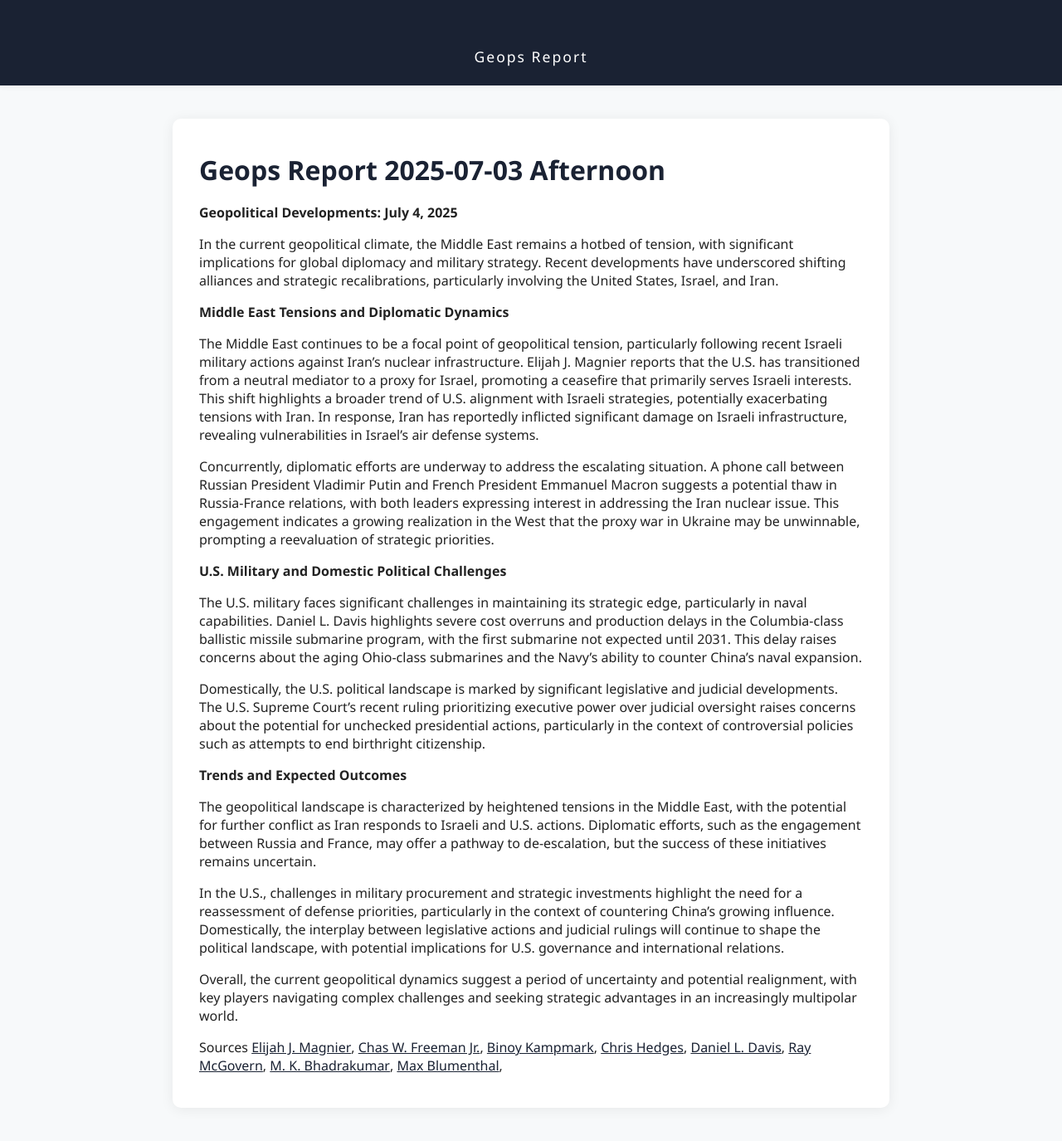
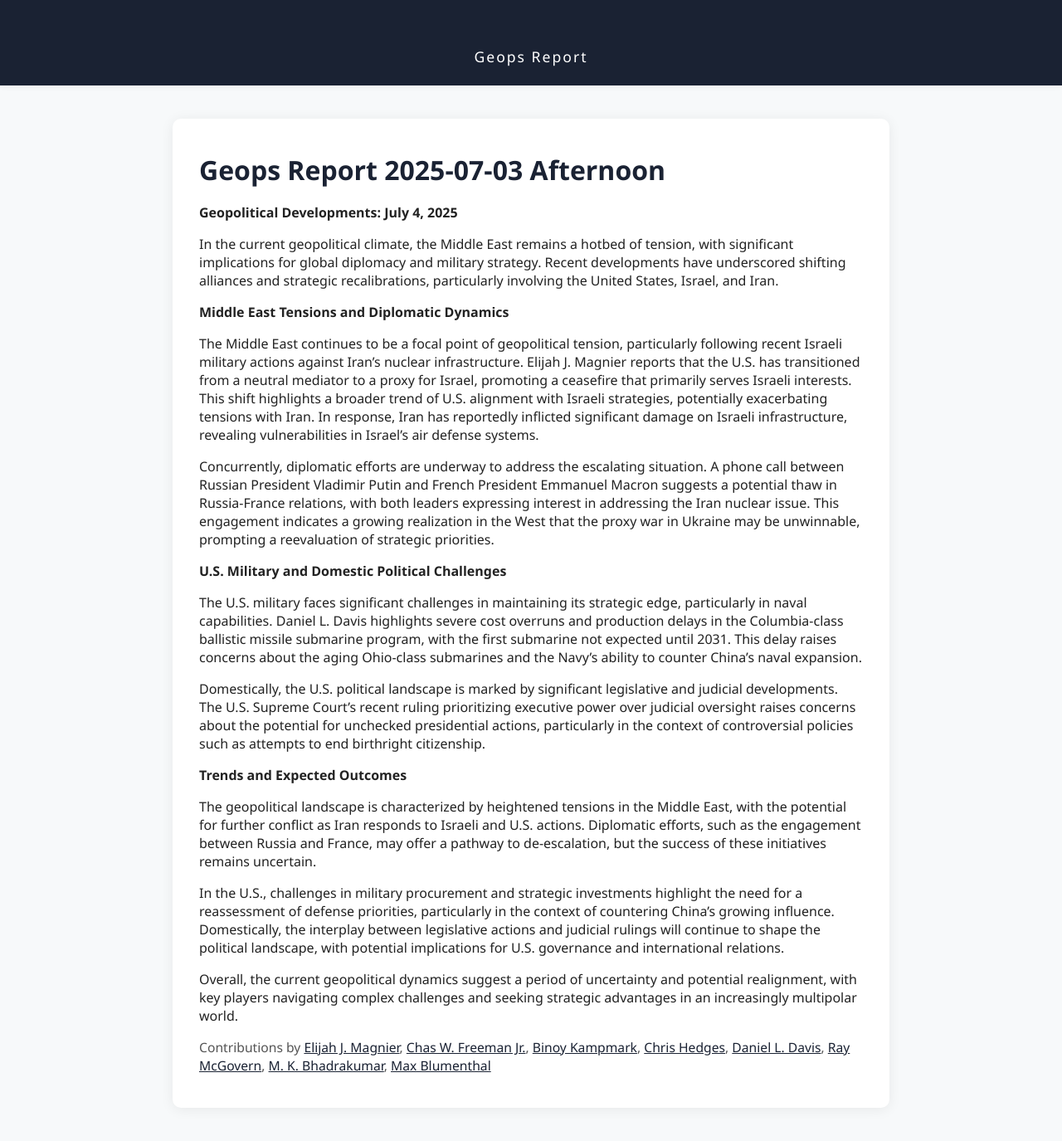
Before and after one commit to geopsreport/report, a Jekyll site: the page built from site/_posts/2025-07-03-afternoon-geops-report.md, in a window 1280 px wide. Shown: the whole page at 83% size. Built offline with Jekyll 4.4.1, drawn with Linux system fonts in a browser that asks for light colours; our own code applies the rules of GitHub Pages for plain Markdown files.

Commit message:
Refactor analyst contributions display in index and default layout
- Removed the inline analyst contributions section from the index page for a cleaner layout.
- Moved the analyst contributions section to the default layout, ensuring consistent display across pages.

```diff
--- a/site/_layouts/default.html
+++ b/site/_layouts/default.html
@@ -95,12 +95,15 @@
       <h1 style="font-size:2rem;font-weight:700;margin-top:0;margin-bottom:1.2rem;color:#1a2233;">{{ page.title }}</h1>
     {% endif %}
     {{ content }}
-    {% if page.analysts %}
-    Sources
-    {% for analyst in page.analysts %}
-      <a href="{{ site.baseurl }}/analyst/{{ analyst | slugify }}/" style="color:#1a2233;text-decoration:underline;font-weight:500;">{{ analyst }}</a>,
-    {% endfor %}
-    {% endif %}
+    <div style="margin-top:0.5rem;font-size:0.98rem;color:#555;">
+      {% if page.analysts %}
+        Contributions by
+        {% for analyst in page.analysts %}
+          {% assign analyst_id = analyst | downcase | replace: '.', '' | replace: ',', '' | replace_regex: '[^a-z0-9]', '-' %}
+          <a href="{{ site.baseurl }}/analyst/{{ analyst_id }}/" style="color:#1a2233;text-decoration:underline;">{{ analyst }}</a>{% unless forloop.last %}, {% endunless %}
+        {% endfor %}
+      {% endif %}
+    </div>
   </main>
 </body>
 </html>
```
Also changed, not shown: site/index.md (+0 -9 lines).
